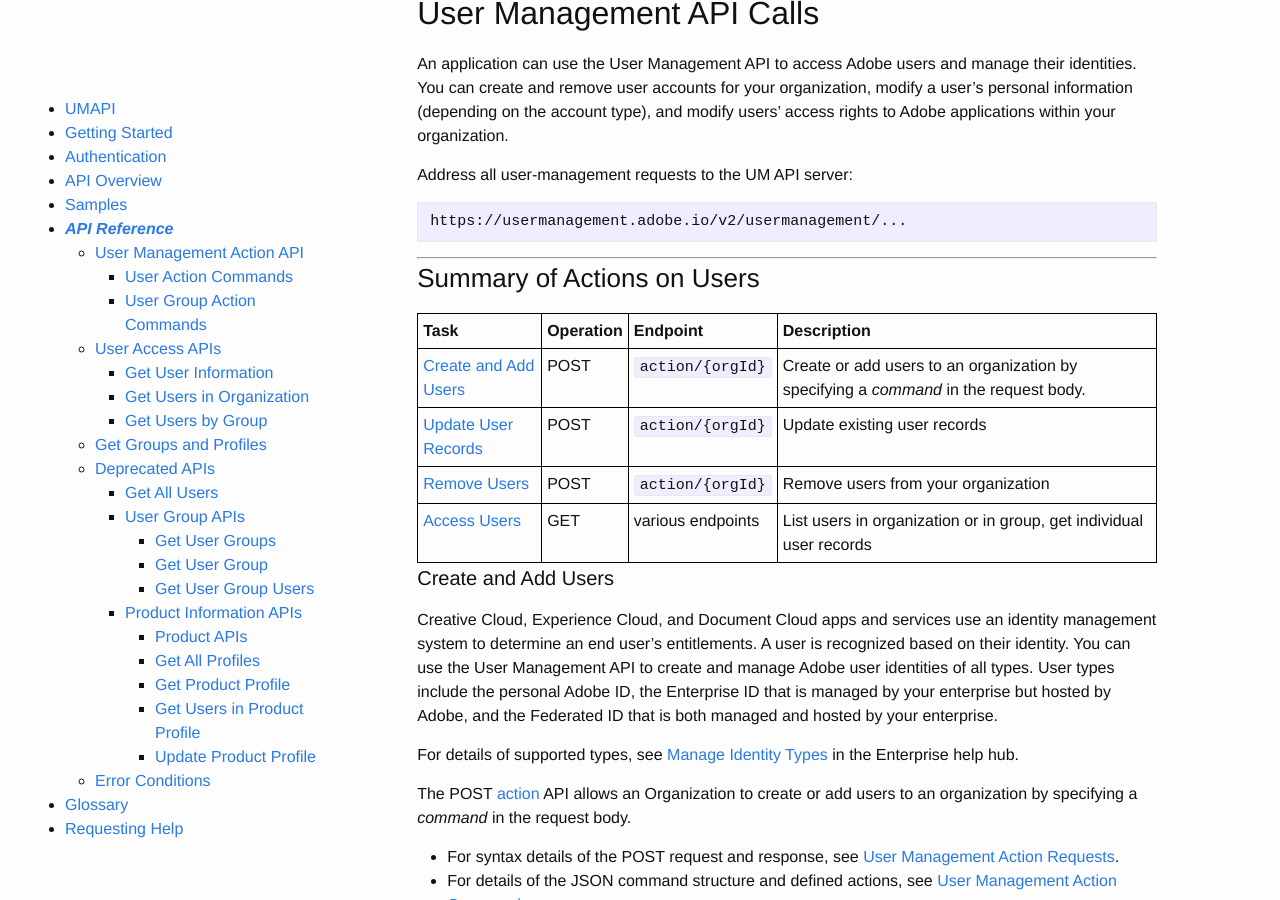
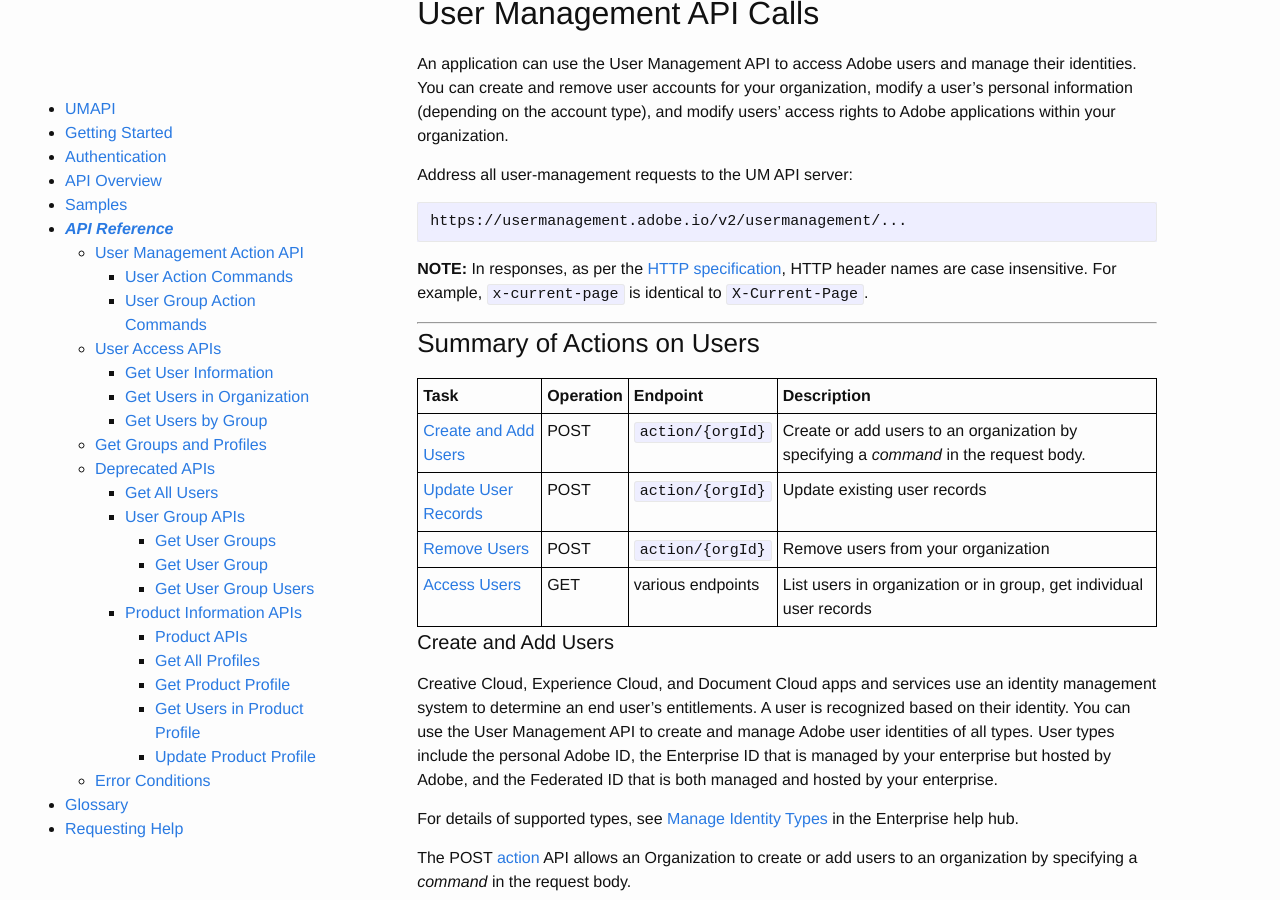
Before and after one commit to adobe-apiplatform/umapi-documentation, a Jekyll site: the page built from docs/en/RefOverview.md, in a window 1280 px wide and 900 px high, scrolled down 812 px. Built offline with Jekyll 4.4.1, drawn with Linux system fonts in a browser that asks for light colours.

Commit message:
Reminder that HTTP headers are case insensitive

````diff
--- a/docs/en/RefOverview.md
+++ b/docs/en/RefOverview.md
@@ -34,6 +34,8 @@
 ```
 https://usermanagement.adobe.io/v2/usermanagement/...
 ```
+
+<strong>NOTE:</strong> In responses, as per the [HTTP specification](https://developer.mozilla.org/en-US/docs/Web/HTTP/Headers), HTTP header names are case insensitive. For example, <code>x-current-page</code> is identical to <code>X-Current-Page</code>.
 
 ************
 
````
